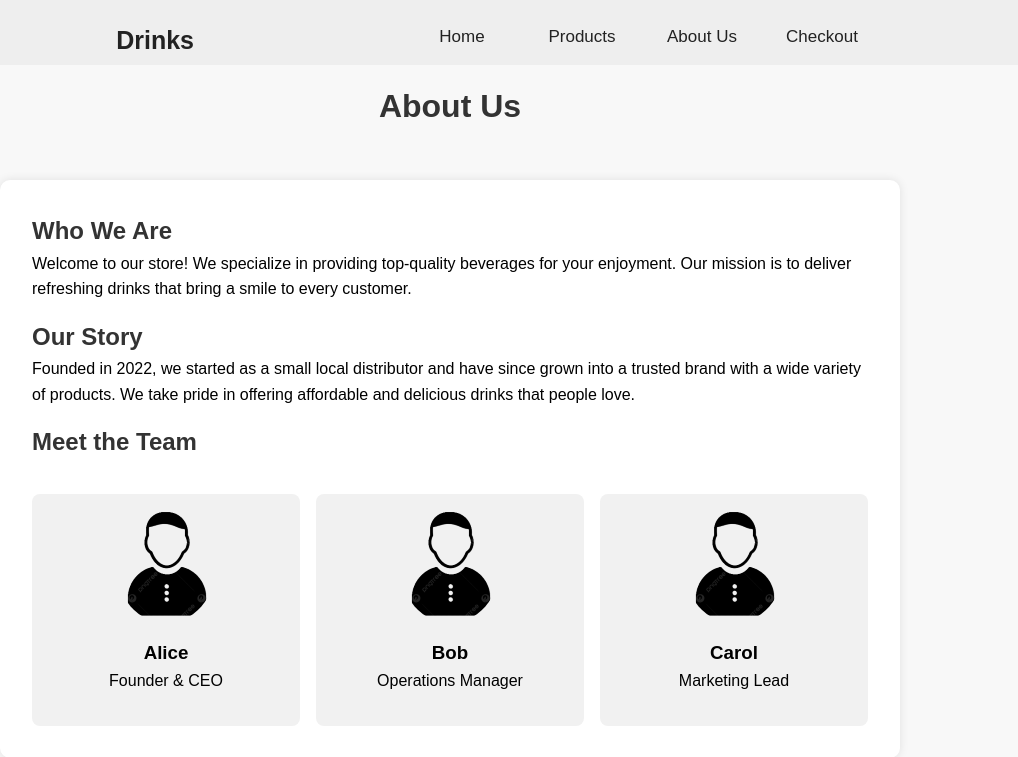
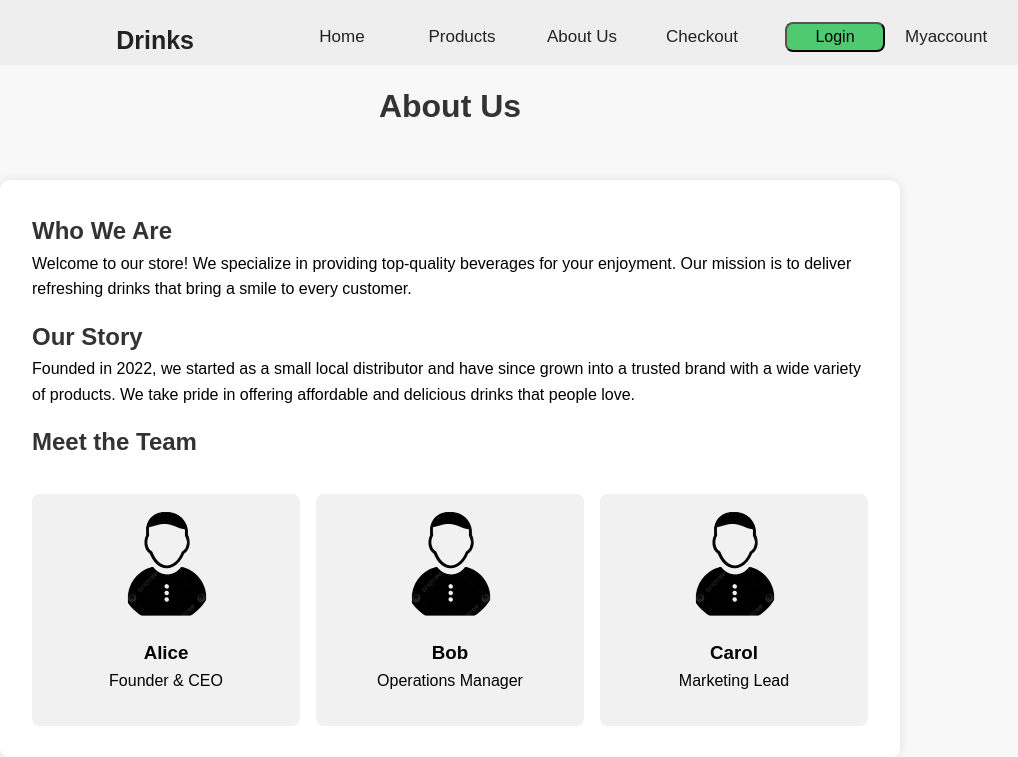
Before and after one commit to Kionyong/Project-ecommerce, a PHP site: page /FilePHP/Aboutus.php in a window 1280 px wide. Shown: the top 757 px of the page, without its empty margins (190-1208 px from the left). Run offline with PHP 8.4, Linux system fonts and the light colour scheme.

Commit message:
edit file a lot of and push to github

```diff
--- a/Aboutus.php
+++ b/Aboutus.php
@@ -60,7 +60,9 @@
                 <li><a href="./home.php">Home</a></li>
                 <li><a href="./products.php">Products</a></li>
                 <li><a href="./Aboutus.php">About Us</a></li>
-                <li  onclick="showHide()"><a>Checkout</a></li>
+                <li><a onclick="showHide()">Checkout</a></li>
+                <li><a href="#"><button id="login" type="button">Login</button></a></li>
+                <li><a href="#" id="profile">Myaccount</a></li>
             </ul>
         </nav>
     </div>
--- a/home.php
+++ b/home.php
@@ -16,6 +16,8 @@
                 <li><a href="./products.php">Products</a></li>
                 <li><a href="./Aboutus.php">About Us</a></li>
                 <li><a onclick="showHide()">Checkout</a></li>
+                <li><a href="#"><button id="login" type="button">Login</button></a></li>
+                <li><a href="#" id="profile">Myaccount</a></li>
             </ul>
         </nav>
     </div>
--- a/products.php
+++ b/products.php
@@ -16,6 +16,8 @@
                 <li><a href="./products.php">Products</a></li>
                 <li><a href="./Aboutus.php">About Us</a></li>
                 <li><a onclick="showHide()">Checkout</a></li>
+                <li><a href="#"><button id="login" type="button">Login</button></a></li>
+                <li><a href="#" id="profile">Myaccount</a></li>
             </ul>
         </nav>
     </div>
--- a/style.css
+++ b/style.css
@@ -238,3 +238,13 @@ nav ul li a{
     background:#b7b1b1;
     border-radius: 10px;
 }
+/*button login*/
+#login{
+    width:100px;
+    height:30px;
+    background: #50ca71;
+    margin-top:-10px;
+    border-radius: 8px;
+    font-family: sans-serif;
+    font-size: 16px;
+}
```
